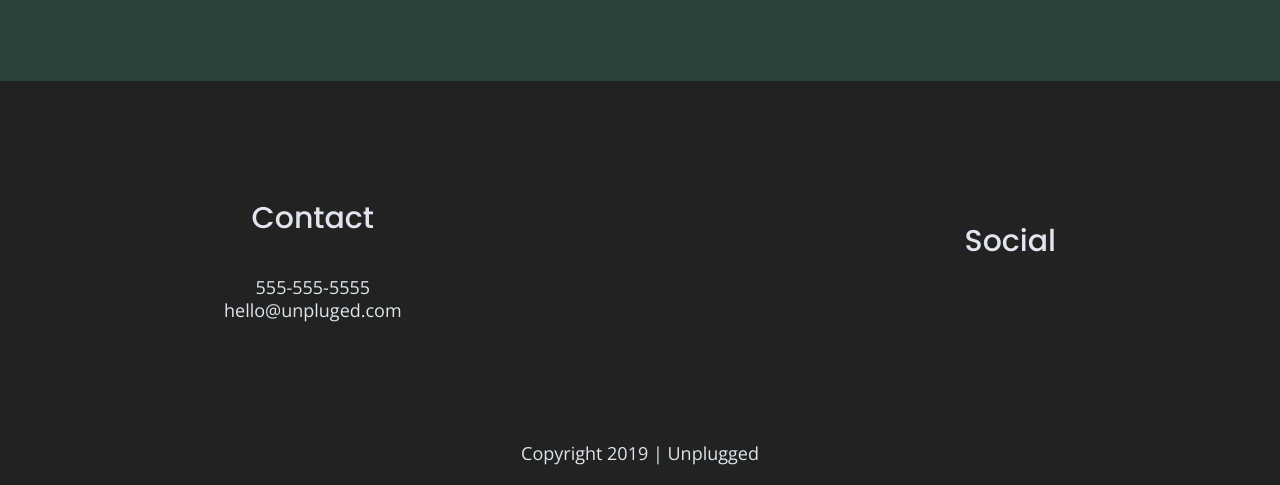
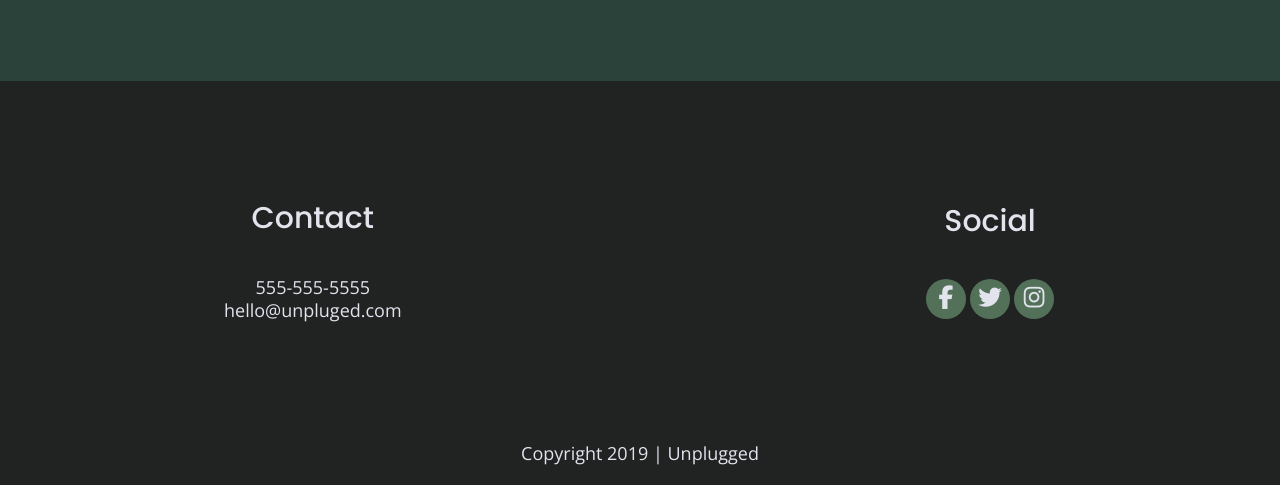
Before and after one commit to zackrhodes86/a-new-responsive-site, a website built with Parcel: page index.html in a window 1280 px wide. Shown: the part 2533-3018 px from the top of the page. Built offline with nearby package versions, Linux system fonts and the light colour scheme.

Commit message:
added social media icons

```diff
--- a/css/main.css
+++ b/css/main.css
@@ -222,6 +222,15 @@ footer .social-icons p {
   display: flex;
   justify-content: center;
   align-items: center;
+  background-color: #527158;
+border-radius: 50%;
+width: 40px;
+height: 40px;
+margin: 0 2px 0 2px;
+}
+
+footer .social-icons p i {
+  font-size: 1.3125em;
 }
 
 footer .copyright {
--- a/index.html
+++ b/index.html
@@ -172,13 +172,13 @@
           <div class="social-icons">
 
             <p>
-              <a href="https://www.facebook.com/Skillcrush/" target="_blank"></a>
+              <a href="https://www.facebook.com/Skillcrush/" target="_blank"><i class="fab fa-facebook-f"></i></a>
             </p>
             <p>
-              <a href="https://twitter.com/Skillcrush" target="_blank"></a>
+              <a href="https://twitter.com/Skillcrush" target="_blank"><i class="fab fa-twitter"></i></a>
             </p>
             <p>
-              <a href="https://www.instagram.com/skillcrush/" target="_blank"></a>
+              <a href="https://www.instagram.com/skillcrush/" target="_blank"><i class="fab fa-instagram"></i></a>
             </p>
           </div>
         </div>
```
Also changed, not shown: about/index.html (+3 -3 lines), faq/index.html (+3 -3 lines).
